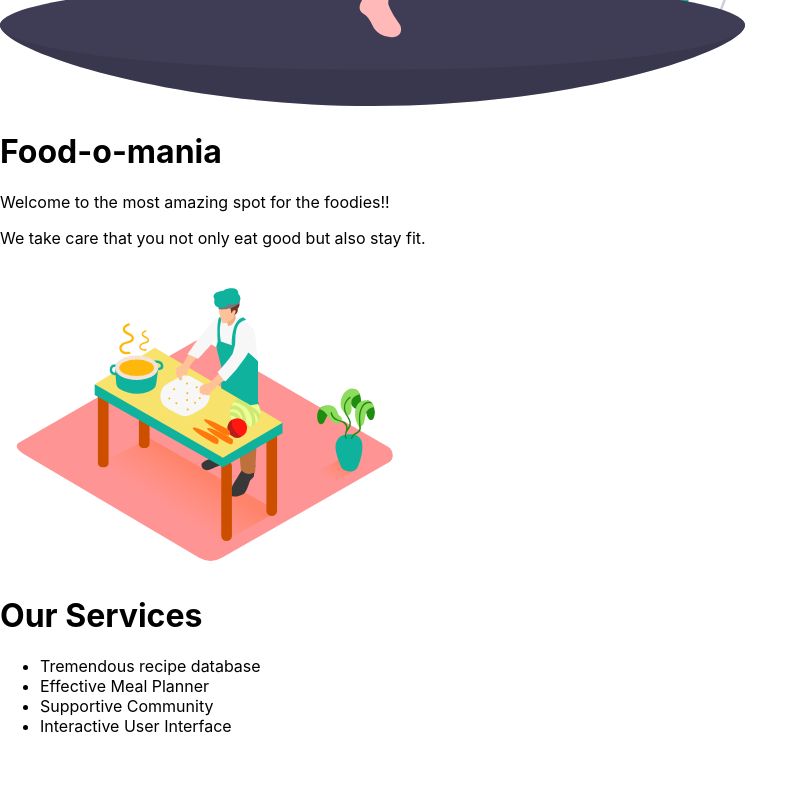
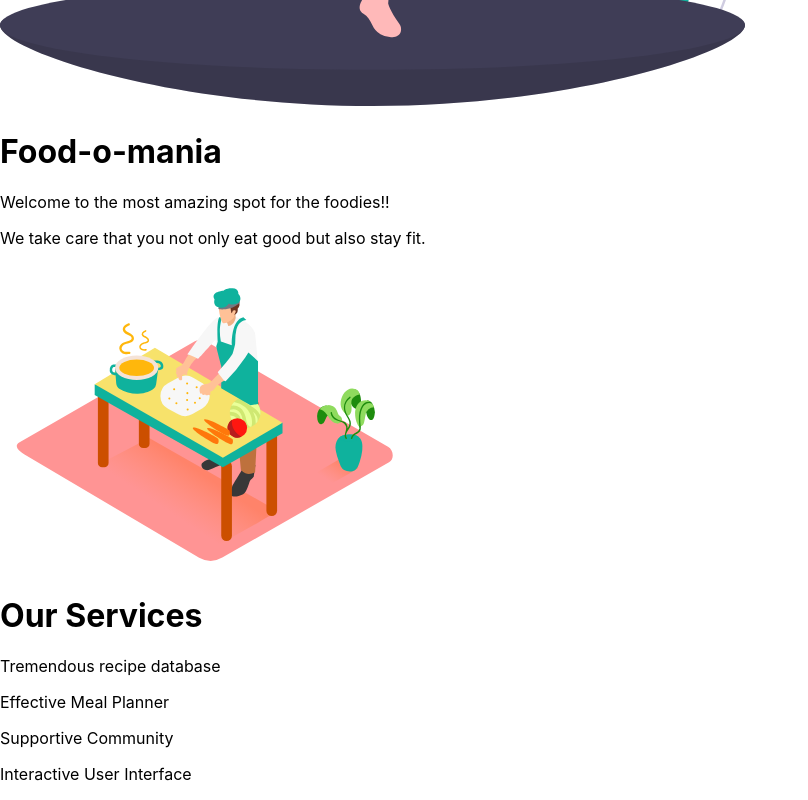
Before and after one commit to Disha644/food-o-mania, a React app: page / in a window 1280 px wide. Shown: the part 1354-2154 px from the top of the page, without its empty margins (0-808 px from the left). Before the commit the page ends 2106 px from the top, so only its background shows below. Built offline with nearby package versions, Linux system fonts and the light colour scheme.

Commit message:
UI fixes

```diff
--- a/src/components/AboutUs/AboutUs.css
+++ b/src/components/AboutUs/AboutUs.css
@@ -11,7 +11,7 @@
 .header div {
   width: 50%;
   height: 500px;
-  background-color: rgb(71, 62, 46);
+  background-color: #473e2e;
   color: white;
   font: inherit;
 }
@@ -31,22 +31,22 @@
 .Mission {
   width: 100%;
   display: flex;
-  padding: 40px;
+  padding-top: 40px;
+  padding-bottom: 40px;
+  margin: auto;
+  text-align: justify;
   flex-direction: column;
   color: rgb(63, 62, 62);
   box-sizing: border-box;
 }
 
-.Mission ul {
-  width: 80%;
-  text-align: justify;
-  margin: auto;
-  margin-bottom: 50px;
-  list-style: none;
+.Mission h1 {
+  text-align: center;
 }
 
-.Mission li {
-  margin-bottom: 10px;
+.Mission p {
+  margin: 10px auto;
+  width: 80%;
 }
 
 @media (max-width: 800px) {
@@ -58,7 +58,7 @@
     width: 100%;
     height: 400px;
   }
-  .Mission ul {
-    width: 90%;
+  .Mission p {
+    width: 85%;
   }
 }
--- a/src/components/AboutUs/AboutUs.js
+++ b/src/components/AboutUs/AboutUs.js
@@ -1,5 +1,6 @@
 import React from 'react';
 
+import Footer from '../Footer/Footer';
 import headerImage from '../../assets/food.jpg';
 import classes from './AboutUs.css';
 
@@ -17,12 +18,14 @@ const AboutUs = (props) => {
             </div>
             <div className={classes.Mission}>
                 <h1>Our Mission</h1>
-                <ul>
-                    <li><strong>To make eating easy: </strong>With our quick and effective meal planners you no langer have to spend hours calculating calories in your diet for a day. We generate meal plans within seconds for you using the tremendous databases of Spoonacular.</li>
-                    <li><strong>To provide users with supportive community: </strong>We have extremly supportive community. You can post your progress and show it to the others. Also seeing others incoprating healthy living habits in their life just like you helps you to stay motivated.</li>
-                </ul>
+                <p><strong>To make eating easy: </strong>With our quick and effective meal planners you no langer have to spend hours calculating calories in your diet for a day. We generate meal plans within seconds for you using the tremendous databases of Spoonacular.</p>
+                <p><strong>To help our users live planned life: </strong>Food-o-mania allows you to plan your future meals and save them so that able to operate in a well-planned manner without any chaos.</p>
+                <p><strong>To provide users with supportive community: </strong>We have extremly supportive community. You can post your progress and show it to the others. Also seeing others incoprating healthy living habits in their life just like you helps you to stay motivated.
+                </p>
             </div>
-        </div>
+
+            <Footer />
+        </div >
     )
 }
 
--- a/src/components/Home/Home.css
+++ b/src/components/Home/Home.css
@@ -1,5 +1,5 @@
 .Home {
-  margin-top: 60px auto;
+  margin-top: 60px;
   color: rgb(78, 77, 77);
   font: inherit;
 }
@@ -41,7 +41,7 @@
 
 .svg2 {
   width: 30%;
-  min-width: 160px;
+  min-width: 150px;
   align-self: flex-end;
 }
 
@@ -55,15 +55,14 @@
   color: rgb(97, 69, 97);
 }
 
-.services ul {
-  list-style: none;
+.services div {
   display: flex;
   flex-wrap: wrap;
   flex-direction: row;
   justify-content: center;
 }
 
-.services li {
+.services p {
   margin: 30px;
   width: 210px;
   background-color: rgb(144, 125, 145);
@@ -88,4 +87,7 @@
     font-size: 16px;
     margin: 8px 1px;
   }
+  .services {
+    padding: 30px 0px 30px;
+  }
 }
--- a/src/components/Home/Home.js
+++ b/src/components/Home/Home.js
@@ -19,12 +19,12 @@ const Home = (props) => {
 
             <div className={classes.services}>
                 <h1>Our Services</h1>
-                <ul>
-                    <li>Tremendous recipe database</li>
-                    <li>Effective Meal Planner</li>
-                    <li>Supportive Community</li>
-                    <li>Interactive User Interface</li>
-                </ul>
+                <div>
+                    <p>Tremendous recipe database</p>
+                    <p>Effective Meal Planner</p>
+                    <p>Supportive Community</p>
+                    <p>Interactive User Interface</p>
+                </div>
 
             </div>
 
```
